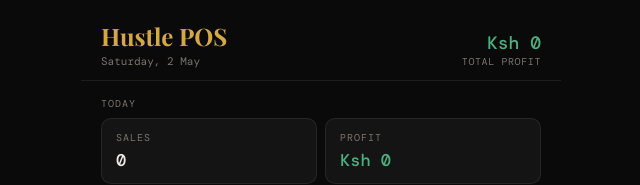
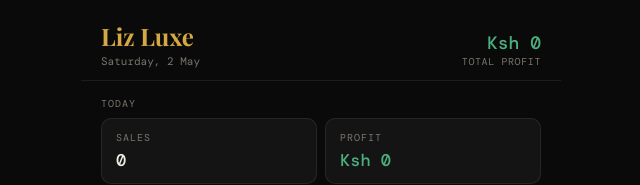
Before and after one commit to hoperisesfrom-afk/hustle-pos, a React (Create React App) app: page / in a window 1280 px wide. Shown: the top 185 px of the page, without its empty margins (319-959 px from the left). Built offline with nearby package versions, Linux system fonts and the light colour scheme.

Commit message:
Change header title from 'Hustle POS' to 'Liz Luxe'

```diff
--- a/src/App.jsx
+++ b/src/App.jsx
@@ -84,7 +84,7 @@ export default function App() {
     <div style={{ minHeight: '100vh', background: 'var(--bg)', maxWidth: 480, margin: '0 auto', paddingBottom: 72 }}>
       <header style={{ padding: '20px 20px 12px', borderBottom: '1px solid var(--border)', display: 'flex', justifyContent: 'space-between', alignItems: 'flex-end' }}>
         <div>
-          <div style={{ fontFamily: 'var(--serif)', fontSize: 24, color: 'var(--gold)' }}>Hustle POS</div>
+          <div style={{ fontFamily: 'var(--serif)', fontSize: 24, color: 'var(--gold)' }}>Liz Luxe</div>
           <div style={{ fontSize: 11, color: 'var(--text-muted)', marginTop: 2 }}>
             {new Date().toLocaleDateString('en-KE', { weekday: 'long', day: 'numeric', month: 'short' })}
           </div>
```
